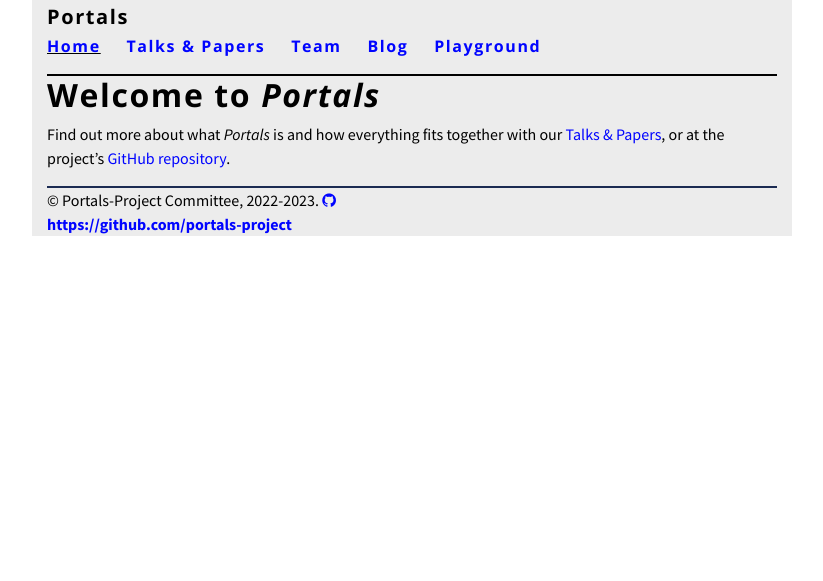
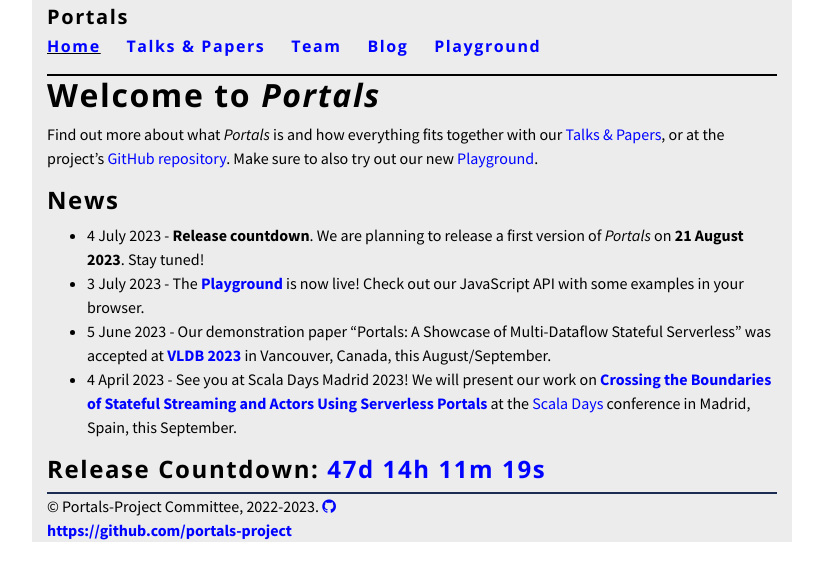
Before and after one commit to portals-project/portals-project.github.io, a Jekyll site: the page built from index.md, in a window 1280 px wide. Shown: the top 581 px of the page, without its empty margins (228-1051 px from the left). Built offline with Jekyll 4.4.1, drawn with Linux system fonts in a browser that asks for light colours.

Commit message:
Added a News block to the Portals home page

```diff
--- a/css/main.css
+++ b/css/main.css
@@ -22,22 +22,33 @@
   font-size: 1.25rem;
 }
 
-h4, h5, h6 {
+h4,
+h5,
+h6 {
   font-size: 1.0rem;
 }
 
-h1, h2, h3, nav {
+h1,
+h2,
+h3,
+nav {
   font-family: open sans;
   letter-spacing: 0.10rem;
 }
 
-h1, h2, h3, h4, h5, h6, strong {
+h1,
+h2,
+h3,
+h4,
+h5,
+h6,
+strong {
   /* color: #1b2b52; */
   color: #000000;
   font-weight: bold;
 }
 
-footer > a {
+footer>a {
   font-weight: bold;
 }
 
@@ -48,7 +59,8 @@
   color: #0004ff;
 }
 
-a.navbar-brand, a:hover {
+a.navbar-brand,
+a:hover {
   /* color: #1b2b52; */
   color: #000000;
 }
@@ -65,8 +77,7 @@
   padding: 0px;
 }
 
-nav ul li.active
-{
+nav ul li.active {
   text-decoration: underline;
 }
 
@@ -115,3 +126,7 @@
 p.image {
   background-color: white
 }
+
+span.portals {
+  color: #0004ff;
+}
--- a/index.md
+++ b/index.md
@@ -5,4 +5,27 @@
 
 # Welcome to *Portals*
 
-Find out more about what *Portals* is and how everything fits together with our [Talks & Papers](/talks-&-papers), or at the project's [GitHub repository](https://github.com/portals-project).
+Find out more about what *Portals* is and how everything fits together with our [Talks & Papers](/talks-&-papers), or at the project's [GitHub repository](https://github.com/portals-project). Make sure to also try out our new [Playground](https://www.portals-project.org/playground/).
+
+## News
+
+* 4 July 2023 - **Release countdown**. We are planning to release a first version of *Portals* on **21 August 2023**. Stay tuned!
+* 3 July 2023 - The **[Playground](https://www.portals-project.org/playground/)** is now live! Check out our JavaScript API with some examples in your browser.
+* 5 June 2023 - Our demonstration paper "Portals: A Showcase of Multi-Dataflow Stateful Serverless" was accepted at **[VLDB 2023](https://vldb.org/2023)** in Vancouver, Canada, this August/September.
+* 4 April 2023 - See you at Scala Days Madrid 2023! We will present our work on **[Crossing the Boundaries of Stateful Streaming and Actors Using Serverless Portals](https://scaladays.org/madrid-2023/crossing-the-boundaries-of-stateful-streaming-and-actors-using-serverless-portals)** at the [Scala Days](https://scaladays.org/) conference in Madrid, Spain, this September.
+
+<h2>Release Countdown: <span class="portals" id="countdown"></span></h2>
+
+<script>
+let date = new Date("Aug 21, 2023").getTime();
+let x = setInterval(function() {
+  let now = new Date().getTime();
+  let diff = date - now;
+  let days = Math.floor(diff / (1000 * 60 * 60 * 24));
+  let hours = Math.floor((diff % (1000 * 60 * 60 * 24)) / (1000 * 60 * 60));
+  let minutes = Math.floor((diff % (1000 * 60 * 60)) / (1000 * 60));
+  let seconds = Math.floor((diff % (1000 * 60)) / 1000);
+  document.getElementById("countdown").innerHTML = days + "d " + hours + "h "
+  + minutes + "m " + seconds + "s ";
+}, 1000);
+</script>
```
